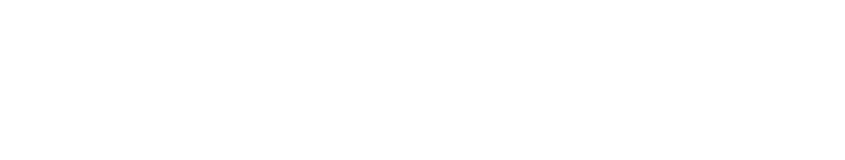
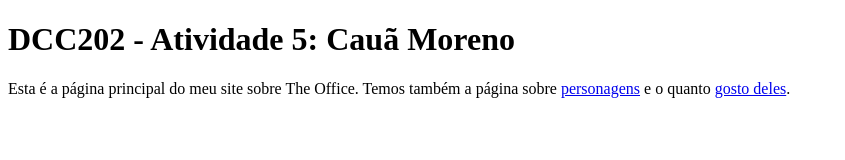
Before and after one commit to ufjf-dcc202/ufjf-dcc202-2023-3-b-atv5-CauaMoreno, a website: page index.html in a window 1280 px wide. Shown: the whole page, without its empty margins (0-845 px from the left). Drawn offline with Linux system fonts and the light colour scheme.

Commit message:
configura index.html

```diff
--- a/index.html
+++ b/index.html
@@ -3,9 +3,12 @@
 <head>
     <meta charset="UTF-8">
     <meta name="viewport" content="width=device-width, initial-scale=1.0">
-    <title>Document</title>
+    <title>DCC202 - Atividade 5: Cauã Moreno</title>
 </head>
 <body>
-
+    <main>
+        <h1>DCC202 - Atividade 5: Cauã Moreno</h1>
+        <p>Esta é a página principal do meu site sobre The Office. Temos também a página sobre <a href="personagens.html">personagens</a> e o quanto <a href="preferencias.html">gosto deles</a>.</p>
+    </main>
 </body>
 </html>
```
